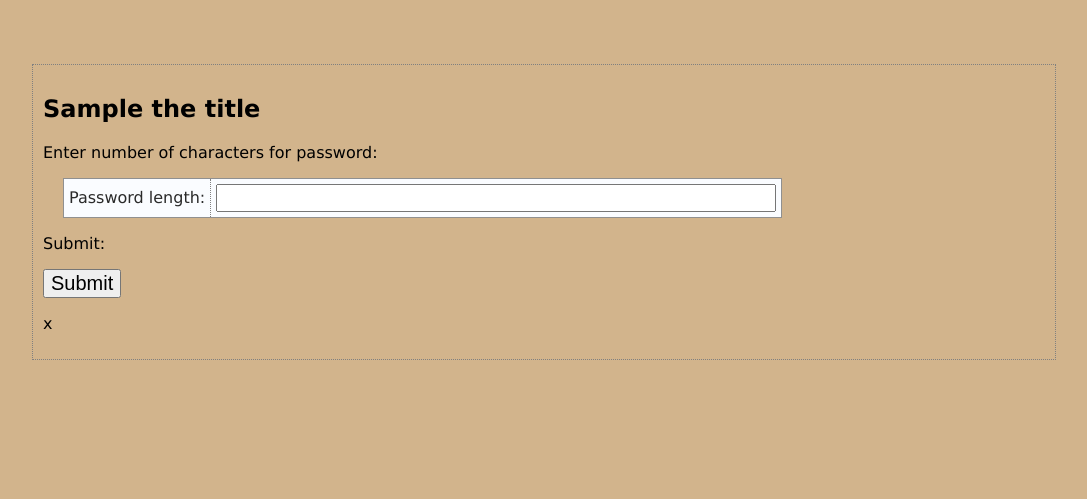
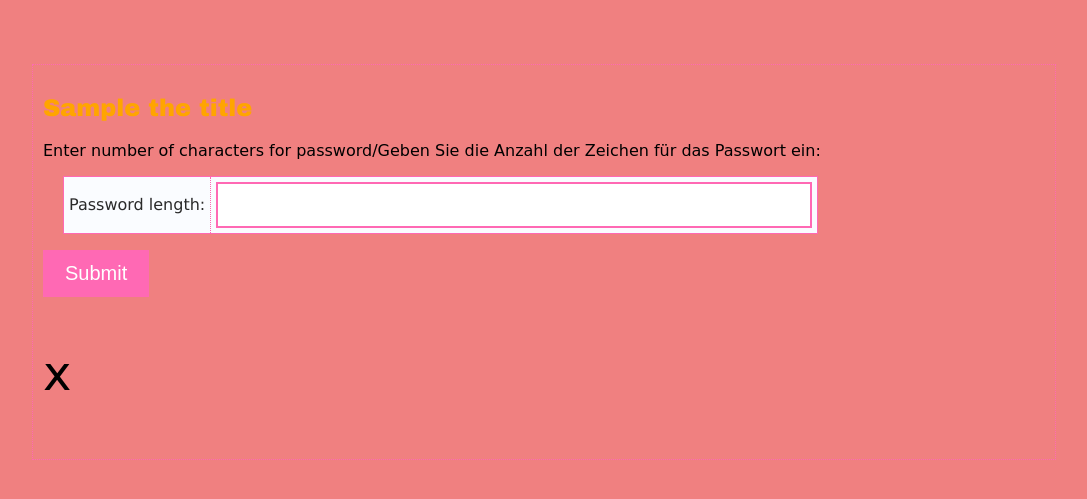
Before and after one commit to emdubyaz/password-generator, a Flask app: template templates/entry.html in a window 1280 px wide. Shown: the top 499 px of the page, without its empty margins (96-1183 px from the left). Run offline with Flask 2, Linux system fonts and the light colour scheme; the template is opened without the code that fills it: most values are stand-ins (such as "Sample title", 1, 10 or a date in 2020).

Commit message:
more updates

```diff
--- a/app.py
+++ b/app.py
@@ -27,4 +27,4 @@ def create_password():
         return render_template("entry.html",password=password)
 
 
-app.run()
+app.run(debug=True)
--- a/static/hf.css
+++ b/static/hf.css
@@ -1,17 +1,18 @@
 body {
-    font-family:      Verdana, Geneva, Arial, sans-serif;
+  font-family:      'Comic Sans MS', cursive, sans-serif;
   font-size:        medium;
-    background-color: tan;
+  background-color: lightcoral;
   margin-top:       5%;
   margin-bottom:    5%;
   margin-left:      10%;
   margin-right:     10%;
-    border:           1px dotted gray;
+  border:           1px dotted hotpink;
   padding:          10px 10px 10px 10px;
 }
 a {
   text-decoration:  none;
   font-weight:      600;
+  color: hotpink;
 }
 a:hover {
   text-decoration:  underline;
@@ -21,6 +22,8 @@ body {
 }
 h2 {
   font-size:        150%;
+  font-family: 'Arial Black', sans-serif;
+  color: orange;
 }
 table {
   margin-left:      20px;
@@ -31,14 +34,17 @@ body {
 td, th {
   padding:          5px;
   text-align:       left;
+  font-family: 'Verdana', sans-serif;
 }
 .copyright {
   font-size:        75%;
   font-style:       italic;
+  font-family: 'Comic Sans MS', cursive, sans-serif;
 }
 .slogan {
   font-size:        75%;
   font-style:       italic;
+  font-family: 'Comic Sans MS', cursive, sans-serif;
 }
 .confirmentry {
   font-weight:      600;
@@ -49,24 +55,35 @@ body {
 table {
 font-size:          1em;
 background-color:   #fafcff;
-  border:             1px solid #909090;
+border:             1px solid hotpink;
 color:              #2a2a2a;
 padding:            5px 5px 2px;
 border-collapse:    collapse;
 }
 
 td, th {
-  border:             thin dotted gray;
+border:             thin dotted hotpink;
 }
 
 /*** Inputs ***/
 input[type=text] {
   font-size:        115%;
   width:            30em;
+  padding: 10px 20px;
+  border: 2px solid hotpink;
 }
 input[type=submit] {
   font-size:        125%;
+  padding: 10px 20px;
+  border: 2px solid hotpink;
+  background-color: hotpink;
+  color: white;
 }
 select {
   font-size:        125%;
-  }ls
+}
+
+.bigstyle {
+  font-size: 48px;
+  font-family: 'Comic Sans MS', cursive, sans-serif;
+}
--- a/templates/entry.html
+++ b/templates/entry.html
@@ -1,3 +1,4 @@
+
 {% extends 'base.html' %}
 
 {% block body %}
@@ -6,14 +7,13 @@
 
 <form method="POST" action="/password">
 <table>
-<p>Enter number of characters for password:</p>
+<p>Enter number of characters for password/Geben Sie die Anzahl der Zeichen für das Passwort ein:</p>
 <tr><td>Password length:</td><td><input name="password_length" type="TEXT" width="60"></td></tr>
 </table>
-<p>Submit:</p>
 <p><input value="Submit" type="SUBMIT"></p>
 </form>
 <div>
-    <p>{{ password }}</p>
+    <p class="bigstyle">{{ password }}</p>
 </div>
 
 {% endblock %}
```
Lines whose indentation alone changed are shown as unchanged.
